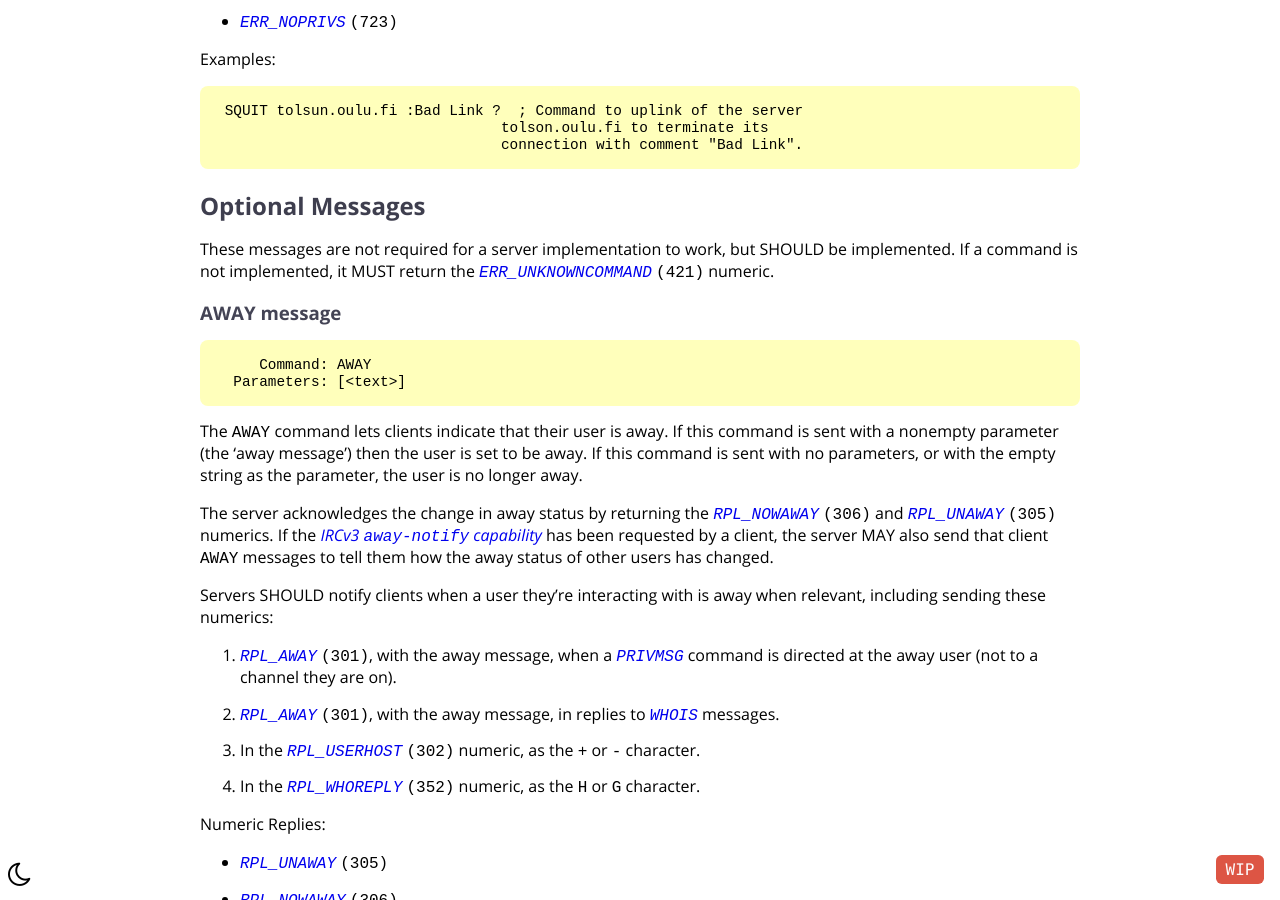
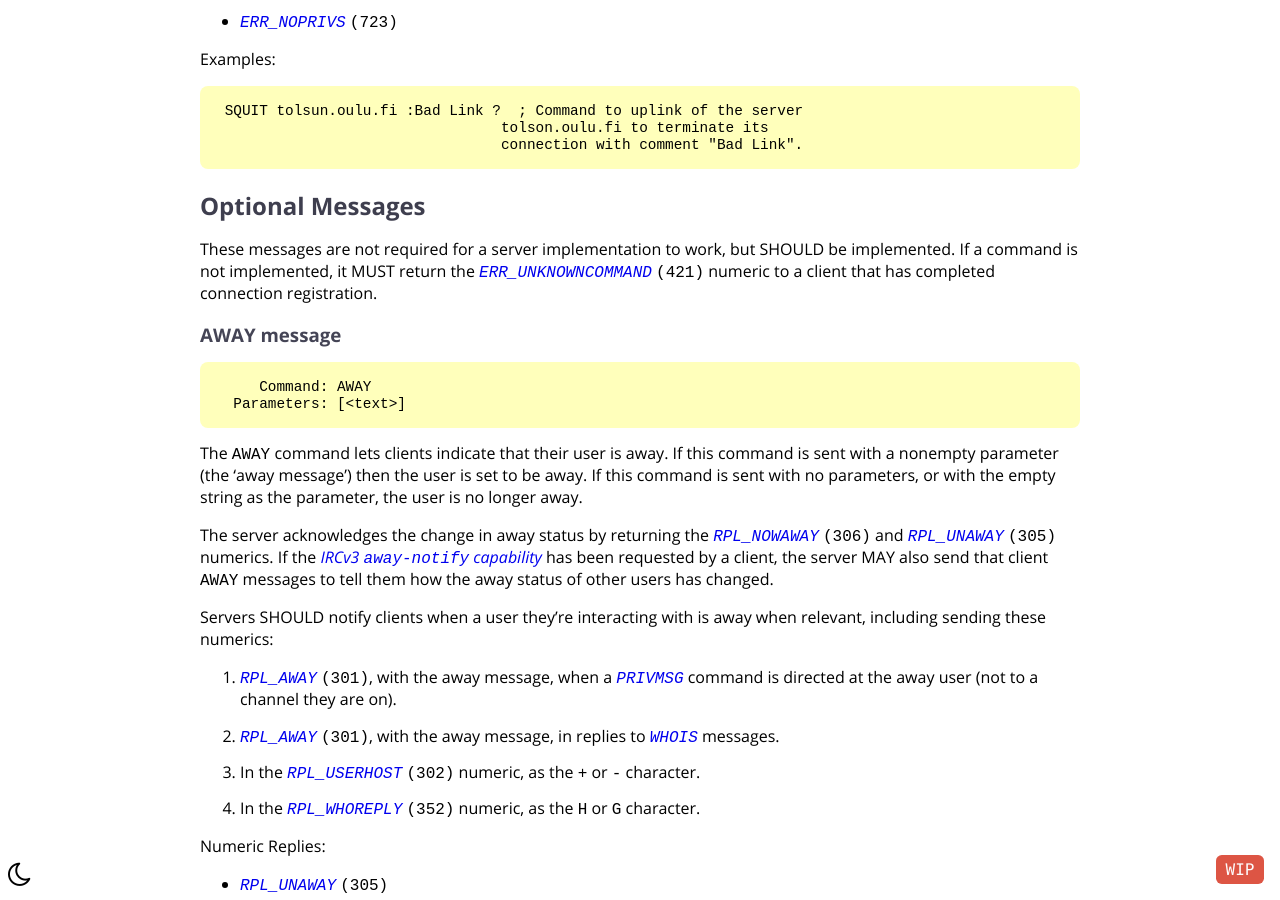
Before and after one commit to ircdocs/modern-irc, a Jekyll site: the page built from index.md, in a window 1280 px wide and 900 px high, scrolled down 54139 px. Built offline with Jekyll 4.4.1, drawn with Linux system fonts in a browser that asks for light colours; the table of contents is made by our own code.

Commit message:
Clarify that RPL_UNKNOWNCOMMAND is only be sent to registered clients.

```diff
--- a/_includes/messages/optional.md
+++ b/_includes/messages/optional.md
@@ -1,4 +1,4 @@
-These messages are not required for a server implementation to work, but SHOULD be implemented. If a command is not implemented, it MUST return the {% numeric ERR_UNKNOWNCOMMAND %} numeric.
+These messages are not required for a server implementation to work, but SHOULD be implemented. If a command is not implemented, it MUST return the {% numeric ERR_UNKNOWNCOMMAND %} numeric to a client that has completed connection registration.
 
 ### AWAY message
 
```
